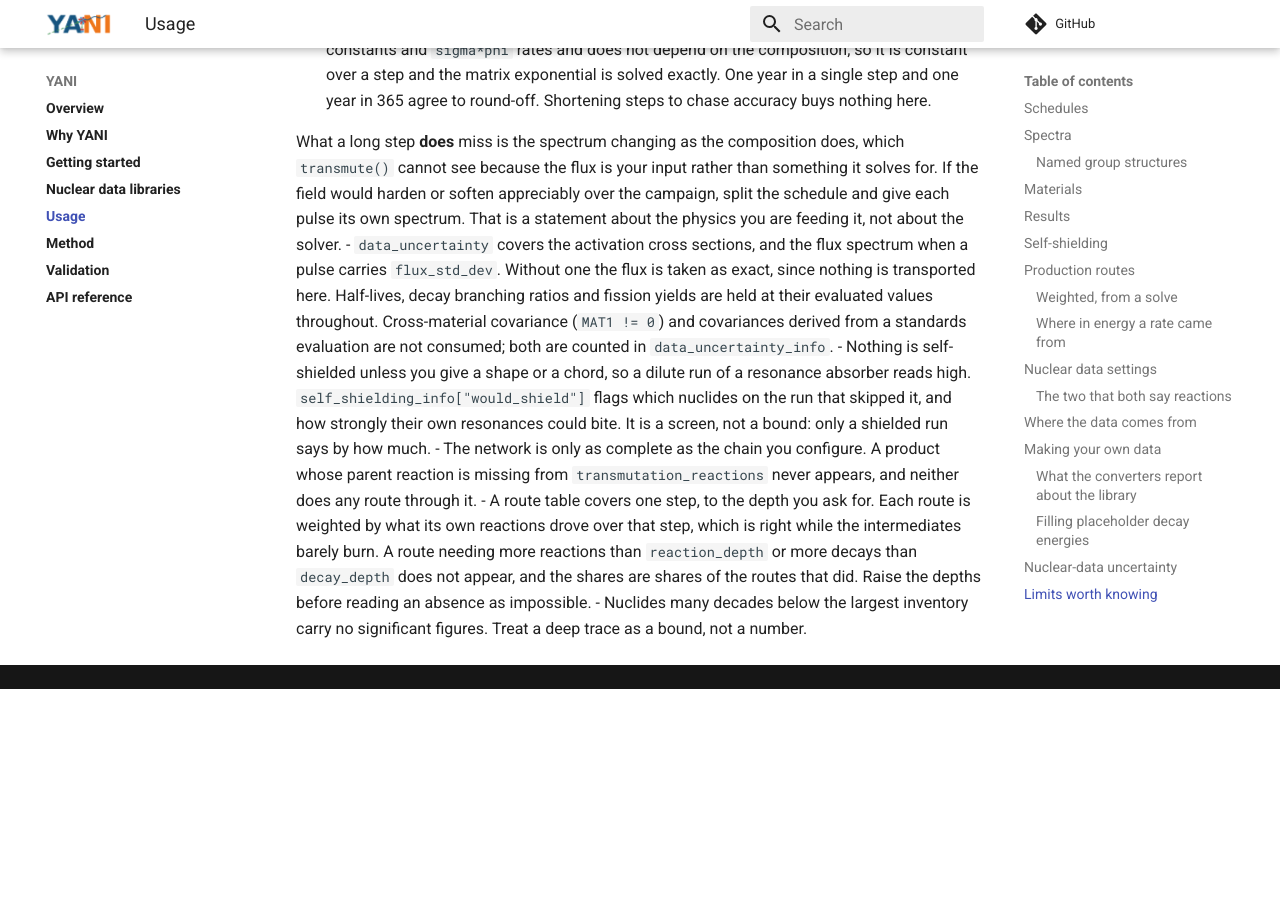
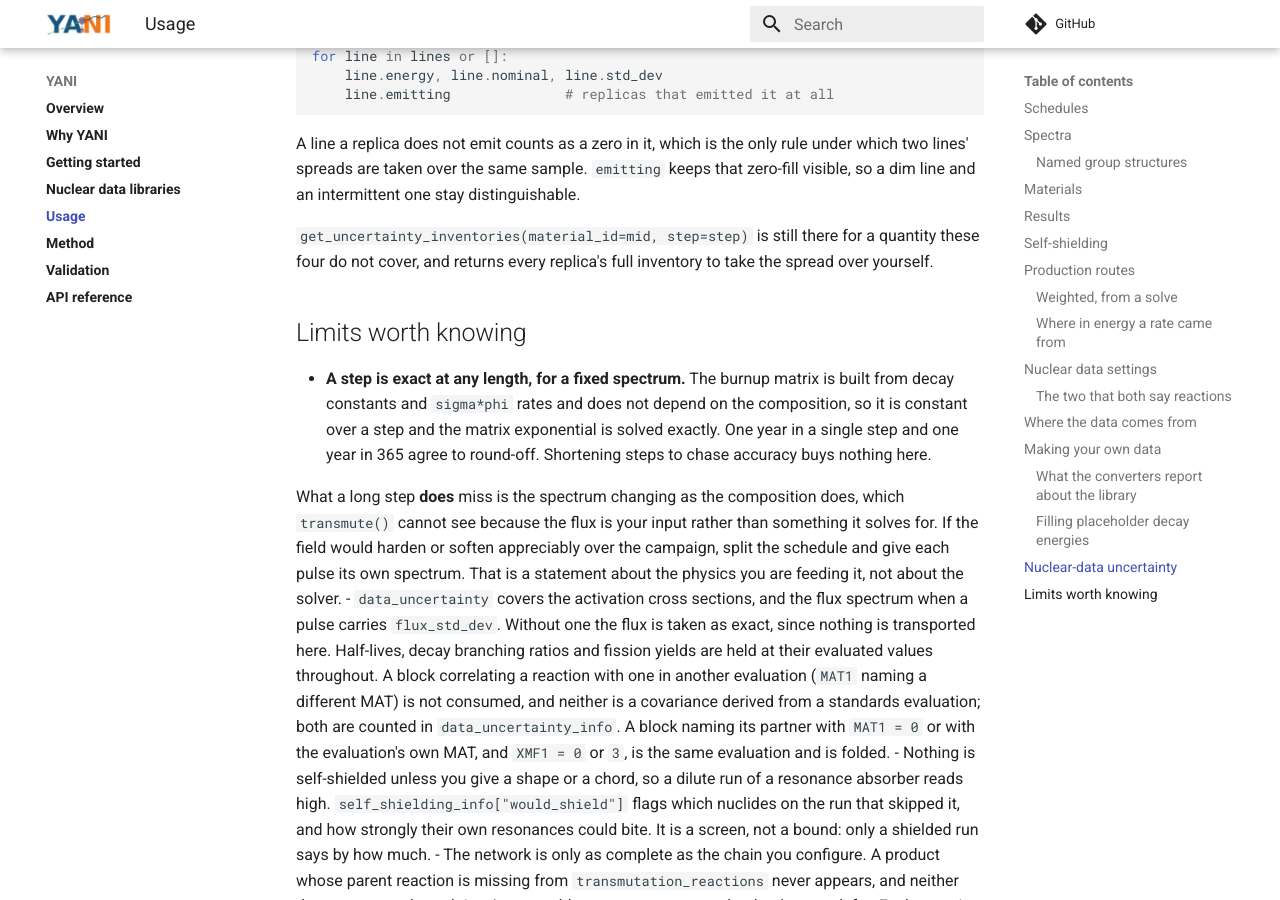
Before and after one commit to fusion-neutronics/yani, an MkDocs documentation site: the page built from docs/usage.md, in a window 1280 px wide and 900 px high, scrolled down 18007 px. Built offline with MkDocs 1.6.1 and Material for MkDocs 9.7.7, drawn with Linux system fonts in a browser that asks for light colours; comment, search, counter and statistics services are not loaded; before the commit the page ends 18696 px from its top, so only the background shows below that; some of the changed text lies outside the part shown.

Commit message:
Document same-evaluation MF=33 blocks and the skipped block maps
The fold now reads a block naming its partner by the evaluation's own
MAT, or with XMF1 = 3, as the same evaluation (core #181). The limits
list still said every MAT1 != 0 block was skipped. The usage page now
says which blocks are folded, and documents skipped_cross_material as a
per-nuclide dict alongside the new skipped_other_file and
mirrored_disagree keys.

```diff
--- a/docs/usage.md
+++ b/docs/usage.md
@@ -766,6 +766,9 @@
     info["rate_fraction_covered_total"]  # ... and over the run, weighted by production
     info["partials_above_rate"]    # channels whose sigma is overstated
     info["partials_below_rate"]    # channels whose sigma is understated
+    info["skipped_cross_material"] # {nuclide: blocks naming another evaluation}
+    info["skipped_other_file"]     # {nuclide: blocks whose partner is not a cross section}
+    info["mirrored_disagree"]      # pairs stored both ways whose copies differ
     info["not_perturbed"]          # sources this does not propagate
     info["sources"]                # the ones it did
     info["has_gaps"]               # True if anything was left out or is inconsistent
@@ -818,6 +821,21 @@
 group. A grid that stops short of the flux range cannot be checked this way,
 since rate from outside it rightly leaves its partials short. Both maps count
 towards `has_gaps`.
+
+Three maps say which blocks were read but not folded. `skipped_cross_material`
+counts, per nuclide, the blocks correlating one of its reactions with a
+reaction of another evaluation: using them would mean sampling two nuclides'
+cross sections jointly, and the fold is per nuclide. A block naming its partner
+by the evaluation's own MAT is not one of them; ENDF-102 allows that spelling
+alongside `MAT1 = 0`, and both are folded. `skipped_other_file` counts the
+blocks whose partner is not a cross section (`XMF1` other than 0 or 3, or a
+final state). Both count only blocks on a reaction the run drives, once per
+nuclide however many spectra the run has. `mirrored_disagree` is keyed
+`"Nuclide (n,a) (n,b)"`: a pair stored in both orientations is folded once,
+from the lower MT's section, and the other copy is checked against its
+transpose. A difference above 1e-5 of the pair's largest entry is listed with
+its size. JEFF-4.0 Be9 stores 130 pairs both ways, and they agree exactly. All
+three count towards `has_gaps`.
 
 Both weights are needed. Rate alone, without the density of the parent each rate
 belongs to, counts a channel on a trace isotope the same as one on the bulk: on
@@ -885,9 +903,12 @@
 - `data_uncertainty` covers the activation cross sections, and the flux spectrum
   when a pulse carries `flux_std_dev`. Without one the flux is taken as exact,
   since nothing is transported here. Half-lives, decay branching ratios and
-  fission yields are held at their evaluated values throughout. Cross-material
-  covariance (`MAT1 != 0`) and covariances derived from a standards evaluation
-  are not consumed; both are counted in `data_uncertainty_info`.
+  fission yields are held at their evaluated values throughout. A block
+  correlating a reaction with one in another evaluation (`MAT1` naming a
+  different MAT) is not consumed, and neither is a covariance derived from a
+  standards evaluation; both are counted in `data_uncertainty_info`. A block
+  naming its partner with `MAT1 = 0` or with the evaluation's own MAT, and
+  `XMF1 = 0` or `3`, is the same evaluation and is folded.
 - Nothing is self-shielded unless you give a shape or a chord, so a dilute run
   of a resonance absorber reads high. `self_shielding_info["would_shield"]`
   flags which nuclides on the run that skipped it, and how strongly their own
```
